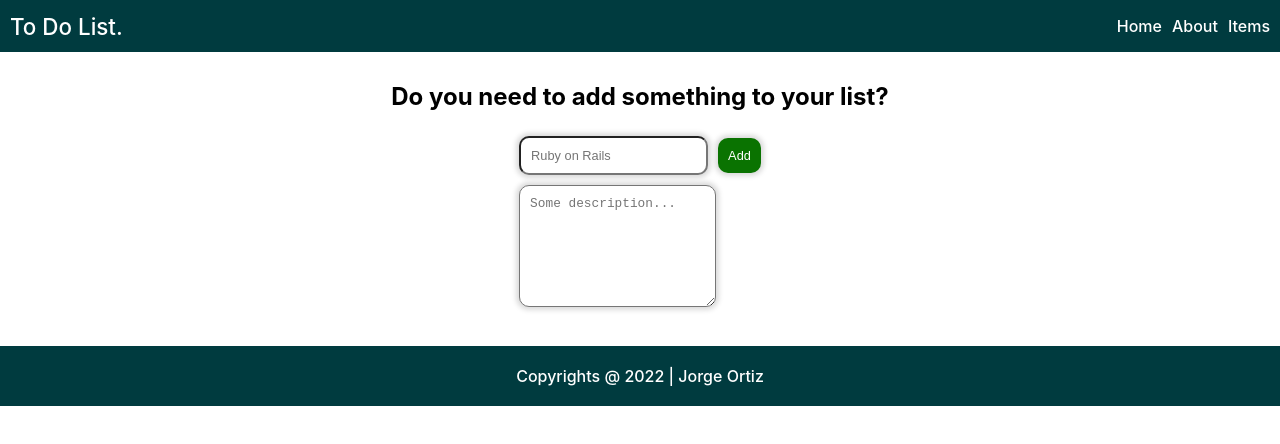
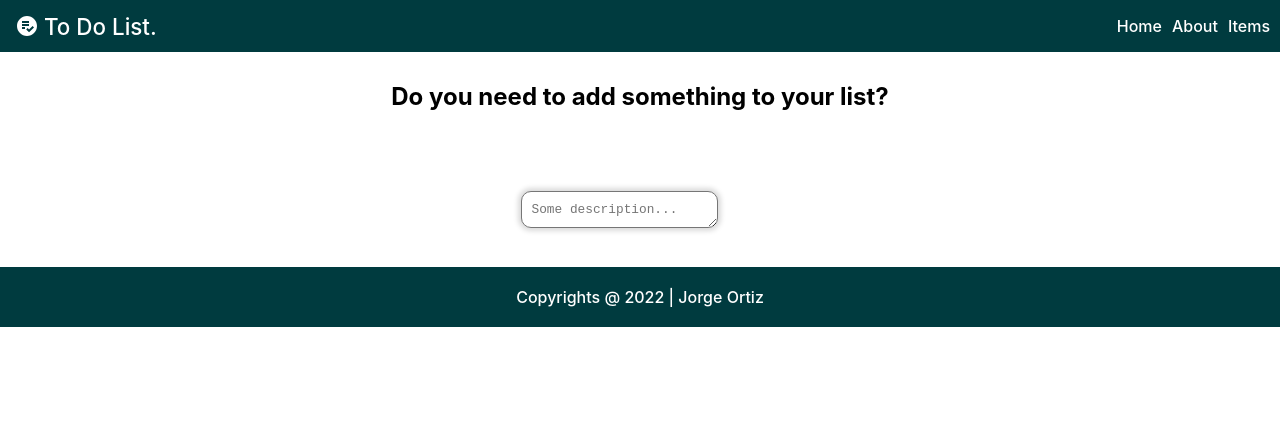
Before and after one commit to Jorge-Ortiz-M/To-Do-List-React, a React (Create React App) app: page / in a window 1280 px wide. Shown: the top 444 px of the page. Built offline with nearby package versions, Linux system fonts and the light colour scheme.

Commit message:
Adding icons with materialize ui and animations.

```diff
--- a/package.json
+++ b/package.json
@@ -3,9 +3,14 @@
   "version": "0.1.0",
   "private": true,
   "dependencies": {
+    "@emotion/react": "^11.9.0",
+    "@emotion/styled": "^11.8.1",
     "@fortawesome/fontawesome-svg-core": "^6.1.1",
     "@fortawesome/free-solid-svg-icons": "^6.1.1",
     "@fortawesome/react-fontawesome": "^0.1.18",
+    "@material-ui/core": "^4.12.4",
+    "@mui/icons-material": "^5.6.2",
+    "@mui/material": "^5.7.0",
     "@testing-library/jest-dom": "^5.16.4",
     "@testing-library/react": "^13.2.0",
     "@testing-library/user-event": "^13.5.0",
--- a/src/components/Form.jsx
+++ b/src/components/Form.jsx
@@ -1,4 +1,6 @@
 import {useState} from 'react';
+import AddCircleIcon from '@mui/icons-material/AddCircle';
+import Zoom from '@mui/material/Zoom';
 
 function Form(props){
 
@@ -21,13 +23,25 @@ function Form(props){
         setNote({title: '', description:''})
     }
 
+    const [status, setStatus] = useState(false)
+
+    function appearForm(){
+        setStatus(true);
+    }
+
     return (
         <div className='form-user'>
             <h2>Do you need to add something to your list?</h2>
             <form>
-                <input placeholder='Ruby on Rails' name='title' type="text" onChange={updateNote} value={title} />
-                <button type='submit' onClick={submitButton} >Add</button> <br />
-                <textarea placeholder='Some description...' name='description' type="text" onChange={updateNote} value={description} />
+                <Zoom in={status}>
+                    <div>
+                        <input placeholder='Ruby on Rails' name='title' type="text" onChange={updateNote} value={title} />
+                        <button type='submit' onClick={submitButton} >
+                            <AddCircleIcon fontSize="small" className="add-icon" />
+                        </button> <br />
+                    </div>
+                </Zoom>
+                <textarea onClick={appearForm} placeholder='Some description...' name='description' type="text" onChange={updateNote} value={description} rows={status ? 5 : 1}/>
             </form>
         </div>
     );
--- a/src/components/Header.jsx
+++ b/src/components/Header.jsx
@@ -1,10 +1,17 @@
+
+import PlaylistAddCheckCircleIcon from '@mui/icons-material/PlaylistAddCheckCircle';
 
 function Header(){
     return(
         <header>
             <nav>
                 <div>
-                    To Do List.
+                    <div>
+                        <PlaylistAddCheckCircleIcon />
+                    </div>
+                    <div>
+                        To Do List.
+                    </div>
                 </div>
                 <ul>
                     <li>Home</li>
--- a/src/components/Note.jsx
+++ b/src/components/Note.jsx
@@ -1,3 +1,4 @@
+import DeleteIcon from '@mui/icons-material/Delete';
 
 function Note(props){
 
@@ -12,7 +13,7 @@ function Note(props){
                 <button type="submit" onClick={() => {
                     props.deleteNote(props.id);
                     }}>
-                        Delete.</button>
+                        <DeleteIcon fontSize="small" /></button>
             </div>
             <div>
                 <p className="description">
--- a/src/index.css
+++ b/src/index.css
@@ -25,6 +25,12 @@ nav{
 nav div{
   margin: auto auto auto 10px;
   font-size: 1.4rem;
+  display: flex;
+}
+
+nav div div{
+  display: inline-flex;
+  margin: auto auto auto 5px;
 }
 
 nav ul li{
@@ -69,15 +75,17 @@ h2{
   margin: 5px;
   box-shadow: 0px 0px 5px 3px #dbdbdb;
 }
+
 .form-user form button{
   border: none;
   background-color: #0a7301;
   color: #ffffff;
   font-weight: 500;
+  display: inline-flex;
 }
 
-.form-user form textarea{
-  height: 100px;
+.add-icon{
+  margin: auto auto auto auto;
 }
 
 .list-user{
```
Also changed, not shown: 2 other files (tests, documents, lock files or other folders).
